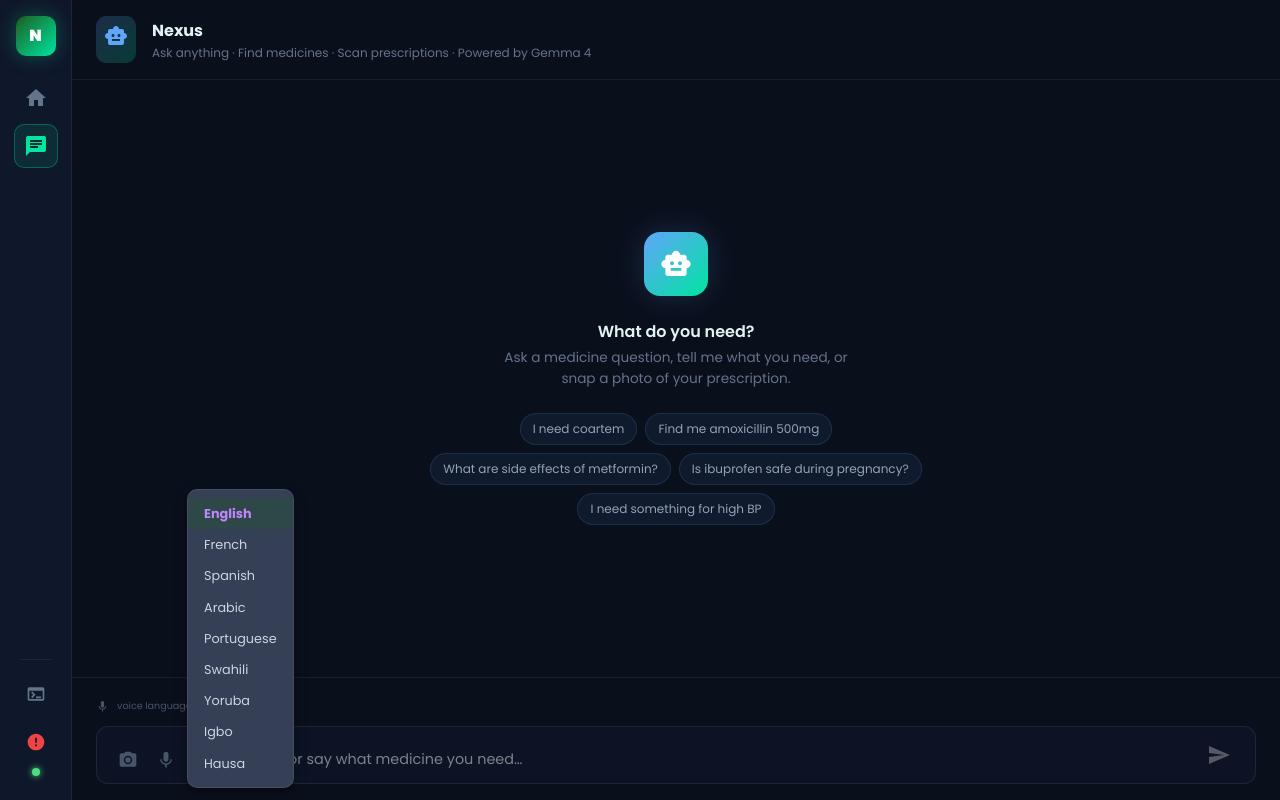
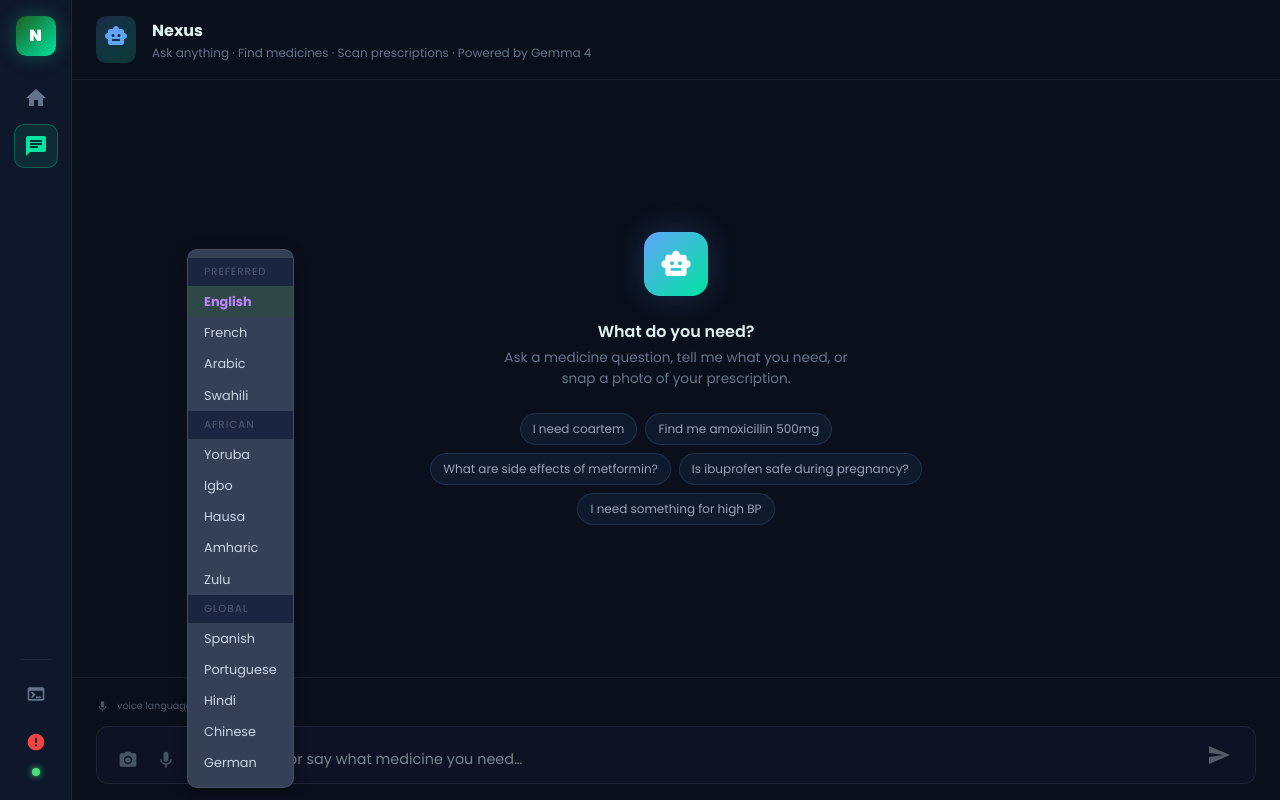
Before and after one commit to Surge-Ogiemudia/pharmastackx-nexus, a Next.js app: page /ask-rx in a window 1280 px wide. Both pictures are taken after a click on the element "English". Built offline with nearby package versions, Linux system fonts and the light colour scheme.

Commit message:
feat: Gemma 4 agentic optimization and safety layer hardening

```diff
--- a/src/app/ask-rx/page.tsx
+++ b/src/app/ask-rx/page.tsx
@@ -3,7 +3,7 @@
 import React, { useState, useRef, useEffect } from 'react';
 import {
   Box, Typography, TextField, IconButton, Avatar, CircularProgress,
-  Chip, Button, Select, MenuItem, Dialog, DialogContent,
+  Chip, Button, Select, MenuItem, Dialog, DialogContent, ListSubheader,
 } from '@mui/material';
 import SendIcon from '@mui/icons-material/Send';
 import SmartToyIcon from '@mui/icons-material/SmartToy';
@@ -272,7 +272,7 @@
 
     setLoading(true);
     try {
-      const result: ConsultResult = await brain.consult(query, history);
+      const result: ConsultResult = await brain.consult(query, history, speechLang);
       addMsg({ role: 'ai', text: result.text, flagged: result.flagged, patternsDetected: result.patternsDetected });
     } catch {
       addMsg({ role: 'ai', text: 'Could not connect. Please try again.', isError: true, failedQuery: query });
@@ -343,7 +343,7 @@
     setLoading(true);
 
     try {
-      const consultResult = await brain.consult(messageText, consultHistory);
+      const consultResult = await brain.consult(messageText, consultHistory, speechLang);
       const medicines = extractMedicinesFromResponse(consultResult.text);
       const suggestedAction: SuggestedAction | undefined = medicines.length > 0
         ? { type: 'find_medicine', medicines, originalQuery: messageText }
@@ -476,15 +476,23 @@
           <Select value={speechLang} onChange={(e) => setSpeechLang(e.target.value)} size="small" variant="outlined"
             sx={{ fontSize: '0.7rem', height: 24, color: '#C084FC', bgcolor: 'rgba(192,132,252,0.08)', border: '1px solid rgba(192,132,252,0.25)', borderRadius: '8px', '& .MuiOutlinedInput-notchedOutline': { border: 'none' }, '& .MuiSelect-select': { py: 0, px: 1 }, '& .MuiSvgIcon-root': { color: '#C084FC', fontSize: 16 } }}
             MenuProps={{ slotProps: { paper: { sx: { bgcolor: '#1A2540', border: '1px solid rgba(255,255,255,0.08)', borderRadius: '10px', mt: 0.5, '& .MuiMenuItem-root': { fontSize: '0.8rem', color: '#CBD5E1', py: 0.75, '&:hover': { bgcolor: 'rgba(192,132,252,0.1)', color: '#E0F2F1' }, '&.Mui-selected': { bgcolor: 'rgba(192,132,252,0.15)', color: '#C084FC', fontWeight: 700 } } } } } }}>
+            <ListSubheader sx={{ bgcolor: '#1A2540', color: '#475569', fontSize: '0.65rem', letterSpacing: '0.08em', textTransform: 'uppercase', lineHeight: '28px' }}>Preferred</ListSubheader>
             <MenuItem value="en-US">English</MenuItem>
             <MenuItem value="fr-FR">French</MenuItem>
-            <MenuItem value="es-ES">Spanish</MenuItem>
             <MenuItem value="ar">Arabic</MenuItem>
-            <MenuItem value="pt-BR">Portuguese</MenuItem>
             <MenuItem value="sw">Swahili</MenuItem>
+            <ListSubheader sx={{ bgcolor: '#1A2540', color: '#475569', fontSize: '0.65rem', letterSpacing: '0.08em', textTransform: 'uppercase', lineHeight: '28px' }}>African</ListSubheader>
             <MenuItem value="yo">Yoruba</MenuItem>
             <MenuItem value="ig">Igbo</MenuItem>
             <MenuItem value="ha">Hausa</MenuItem>
+            <MenuItem value="am">Amharic</MenuItem>
+            <MenuItem value="zu">Zulu</MenuItem>
+            <ListSubheader sx={{ bgcolor: '#1A2540', color: '#475569', fontSize: '0.65rem', letterSpacing: '0.08em', textTransform: 'uppercase', lineHeight: '28px' }}>Global</ListSubheader>
+            <MenuItem value="es-ES">Spanish</MenuItem>
+            <MenuItem value="pt-BR">Portuguese</MenuItem>
+            <MenuItem value="hi-IN">Hindi</MenuItem>
+            <MenuItem value="zh-CN">Chinese</MenuItem>
+            <MenuItem value="de-DE">German</MenuItem>
           </Select>
         </Box>
         <Box sx={{ display: 'flex', gap: 1, alignItems: 'flex-end', bgcolor: 'rgba(15,23,42,0.6)', borderRadius: '12px', border: '1px solid rgba(255,255,255,0.08)', px: 2, py: 1, transition: 'border-color 0.2s ease', '&:focus-within': { borderColor: 'rgba(0,229,160,0.3)' } }}>
--- a/src/lib/nexus-brain.ts
+++ b/src/lib/nexus-brain.ts
@@ -161,6 +161,24 @@
 
 If not a drug request: {"isDrugRequest":false,"medicines":[],"location":null,"urgency":"normal","confidence":0.05}`;
 
+// ── Language map ─────────────────────────────────────────────────────────────
+
+const LANG_NAMES: Record<string, string> = {
+  'fr-FR': 'French', 'fr': 'French',
+  'es-ES': 'Spanish', 'es': 'Spanish',
+  'ar': 'Arabic',
+  'pt-BR': 'Portuguese', 'pt': 'Portuguese',
+  'sw': 'Swahili',
+  'yo': 'Yoruba',
+  'ig': 'Igbo',
+  'ha': 'Hausa',
+  'hi-IN': 'Hindi', 'hi': 'Hindi',
+  'zh-CN': 'Mandarin Chinese', 'zh': 'Chinese',
+  'de-DE': 'German', 'de': 'German',
+  'am': 'Amharic',
+  'zu': 'Zulu',
+};
+
 // ── Brain Class ──────────────────────────────────────────────────────────────
 
 class NexusBrain {
@@ -323,11 +341,23 @@
 
   // ── Consultation (AskRX) ──
 
-  async consult(message: string, history?: Array<{ role: string; text: string }>): Promise<ConsultResult> {
+  async consult(
+    message: string,
+    history?: Array<{ role: string; text: string }>,
+    responseLang?: string
+  ): Promise<ConsultResult> {
     nexusLogger.emit('INTENT', '🎯 Intent: CONSULTATION — processing health question...');
     nexusLogger.emit('INFERENCE', `⚡ Generating response for: "${message.substring(0, 60)}..."`);
 
     const start = performance.now();
+
+    const langName = responseLang && !responseLang.startsWith('en')
+      ? (LANG_NAMES[responseLang] ?? null)
+      : null;
+
+    if (langName) nexusLogger.emit('SYSTEM', `🌍 Responding in ${langName}`);
+
+    const langSuffix = langName ? `\nRespond in ${langName}. Keep the same clinical accuracy and tone.` : '';
 
     const contextMessages = history && history.length > 0
       ? history.slice(-6).map((h) => `${h.role === 'user' ? 'User' : 'Pharmacist'}: ${h.text}`).join('\n') + '\n'
@@ -336,11 +366,11 @@
     const prompt = `${contextMessages}User: ${message}\nPharmacist:`;
 
     const response = await this.infer(prompt, {
-      systemPrompt: buildGuardedSystemPrompt(ASKRX_SYSTEM),
+      systemPrompt: buildGuardedSystemPrompt(ASKRX_SYSTEM) + langSuffix,
       temperature: 0.4,
-      maxTokens: 120,
+      maxTokens: 140,
       allowEdgeFallback: true,
-      edgeSystemPrompt: ASKRX_EDGE_SYSTEM,
+      edgeSystemPrompt: ASKRX_EDGE_SYSTEM + langSuffix,
     });
 
     const duration = Math.round(performance.now() - start);
@@ -370,11 +400,6 @@
     if (!rawTranscript.trim()) return rawTranscript;
 
     const isEnglish = lang.startsWith('en');
-    const LANG_NAMES: Record<string, string> = {
-      'fr-FR': 'French', 'es-ES': 'Spanish', 'ar': 'Arabic',
-      'pt-BR': 'Portuguese', 'sw': 'Swahili',
-      'yo': 'Yoruba', 'ig': 'Igbo', 'ha': 'Hausa',
-    };
     const langName = LANG_NAMES[lang] ?? 'English';
     nexusLogger.emit('INFERENCE', `🎙️ Gemma 4 E2B ${isEnglish ? 'correcting' : `translating from ${langName}`}: "${rawTranscript.substring(0, 50)}"`);
 
```
